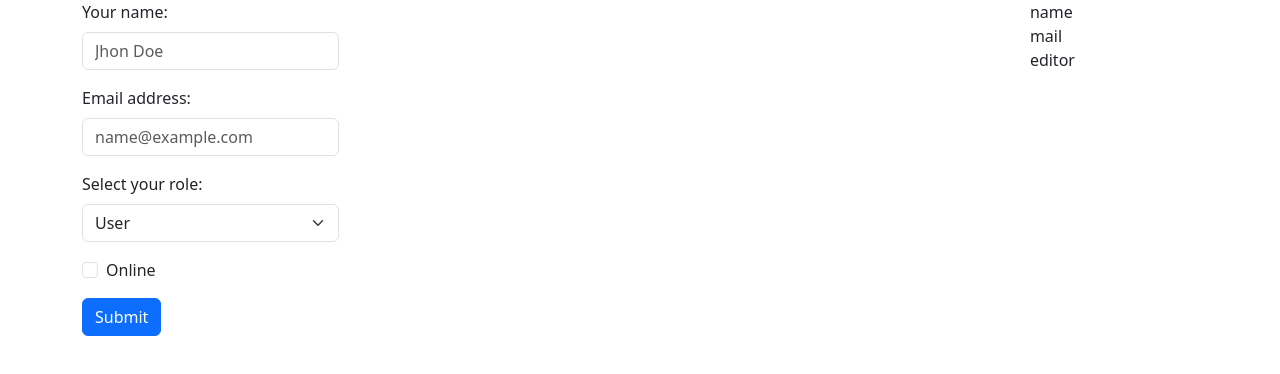
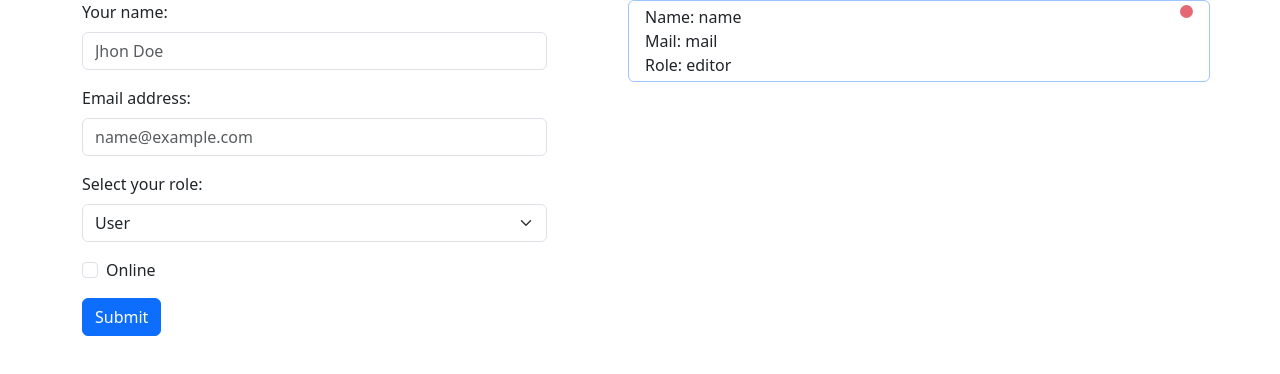
Before and after one commit to limbonalim/Home-Work-57, a React (Vite) app: page / in a window 1280 px wide. Shown: the top 374 px of the page. Built offline with nearby package versions, Linux system fonts and the light colour scheme.

Commit message:
create style in UserItem component

```diff
--- a/src/components/UserForms/UserForms.tsx
+++ b/src/components/UserForms/UserForms.tsx
@@ -30,7 +30,7 @@ const UserForms: React.FC<Props> = ({onSubmit}) => {
   };
 
   return (
-    <form onSubmit={onFormSubmit}>
+    <form onSubmit={onFormSubmit} className="col-5">
       <div className="mb-3">
         <label htmlFor="name" className="form-label">Your name:
         </label>
--- a/src/components/Users/UserItem.tsx
+++ b/src/components/Users/UserItem.tsx
@@ -6,11 +6,26 @@ interface Props {
 }
 
 const UserItem: React.FC<Props> = ({user}) => {
+  const indicatorSize: React.CSSProperties = {
+    height: '13px',
+    width: '13px',
+  };
+  const indicatorStatus = ['rounded-circle', 'bg-opacity-75'];
+  if (user.active) {
+    indicatorStatus.push('bg-success');
+  } else {
+    indicatorStatus.push('bg-danger');
+  }
   return (
-    <div className="row">
-      <span>{user.name}</span>
-      <span>{user.mail}</span>
-      <span>{user.role}</span>
+    <div className="row border border-primary-subtle rounded-2 mb-1 p-1">
+      <div className="d-flex ">
+        <div className="col-7 text-nowrap flex-grow-1">Name: {user.name}</div>
+        <div style={indicatorSize} className={indicatorStatus.join(' ')}></div>
+      </div>
+      <div className="row">
+        <span className="text-nowrap">Mail: {user.mail}</span>
+      </div>
+      <span className="text-nowrap">Role: {user.role}</span>
     </div>
   );
 };
--- a/src/components/Users/Users.tsx
+++ b/src/components/Users/Users.tsx
@@ -6,7 +6,7 @@ interface Props extends React.PropsWithChildren {
 
 const Users: React.FC<Props> = ({children}) => {
   return (
-    <div>
+    <div className="col-6">
       {children}
     </div>
   );
```
